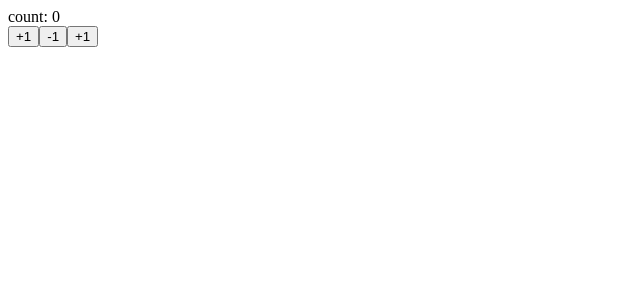
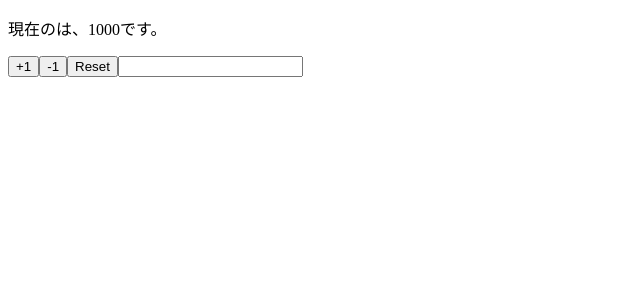
Before and after one commit to shunMT25/react-hooks-101, a React (Create React App) app: page / in a window 1280 px wide. Shown: the top 300 px of the page, without its empty margins (0-640 px from the left). Built offline with nearby package versions, Linux system fonts and the light colour scheme.

Commit message:
multiple state

```diff
--- a/src/App.js
+++ b/src/App.js
@@ -1,20 +1,29 @@
 import React, {useState} from 'react';
 
-const App = () => {
-  const [count, setCount] = useState(0);
-  console.log(count);
-  const increment = () => setCount(count + 1);
-  const decrement = () => setCount(count - 1);
-  const increment2 = () => setCount(a => a + 1);
+const App = props => {
+
+  const[name,setName] = useState(props.name)
+  const[price,setPrice] = useState(props.price)
+
+  const reset =() => {
+    setPrice(props.price)
+    setName(props.name)
+  }
 
   return (
     <React.Fragment>
-    <div> count: {count} </div>
-    <button onClick={increment}>+1</button>
-    <button onClick={decrement}>-1</button>
-    <button onClick={increment2}>+1</button>
+      <p>現在の{name}は、{price}です。</p>
+      <button onClick={() => setPrice(price + 1)}>+1</button>
+      <button onClick={() => setPrice(price - 1)}>-1</button>
+      <button onClick={reset}>Reset</button>
+      <input value={name} onChange={e => setName(e.target.value)}/>
     </React.Fragment>
   );
 }
 
+App.defaultProps = {
+  name:'',
+  price: 1000
+}
+
 export default App;
```
